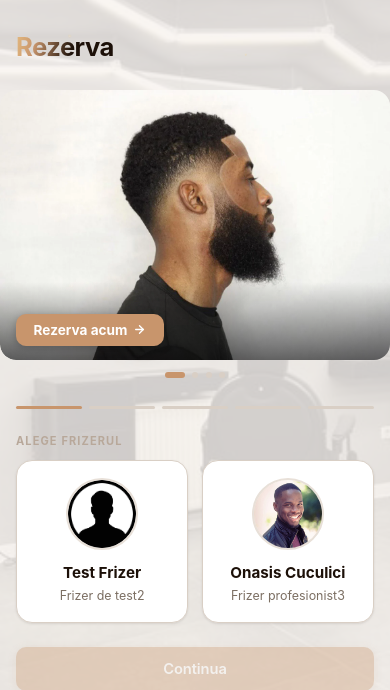
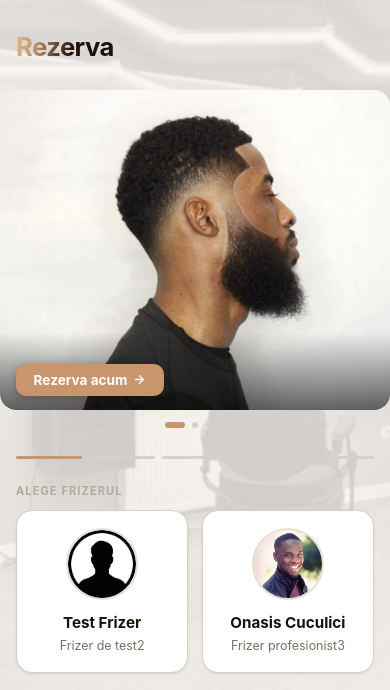
Before and after one commit to karona200/Frizerie, a FastAPI app: page / in a window 390 px wide. Shown: the part 56-746 px from the top of the page. Run offline with FastAPI, Linux system fonts and the light colour scheme; some libraries are stand-ins or nearby versions.

Commit message:
fix: responsive gallery height with aspect-ratio 4/3 for mobile
Co-Authored-By: Claude Sonnet 4.6 <noreply@anthropic.com>

```diff
--- a/templates/book.html
+++ b/templates/book.html
@@ -130,7 +130,7 @@ body::before {
 <!-- Gallery carousel -->
 {% if gallery_photos %}
 <style>
-.gallery { margin: 0 -1rem 1.75rem; position: relative; }
+.gallery { margin: 0 -1rem 1.75rem; position: relative; overflow: hidden; }
 .gallery-viewport { overflow: hidden; border-radius: var(--radius); touch-action: pan-y; }
 .gallery-track {
     display: flex;
@@ -138,8 +138,8 @@ body::before {
     will-change: transform;
     user-select: none;
 }
-.gallery-slide { min-width: 100%; height: 270px; position: relative; flex-shrink: 0; }
-.gallery-slide img { width: 100%; height: 100%; object-fit: cover; display: block; pointer-events: none; border-radius: var(--radius); }
+.gallery-slide { min-width: 100%; aspect-ratio: 4/3; max-height: 320px; position: relative; flex-shrink: 0; overflow: hidden; }
+.gallery-slide img { width: 100%; height: 100%; object-fit: cover; display: block; pointer-events: none; }
 .gallery-overlay {
     position: absolute; bottom: 0; left: 0; right: 0;
     padding: 2rem 1rem .9rem;
```
